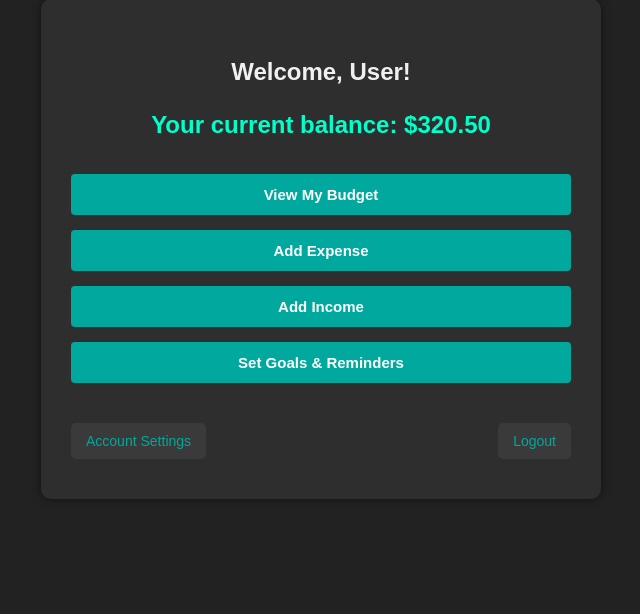
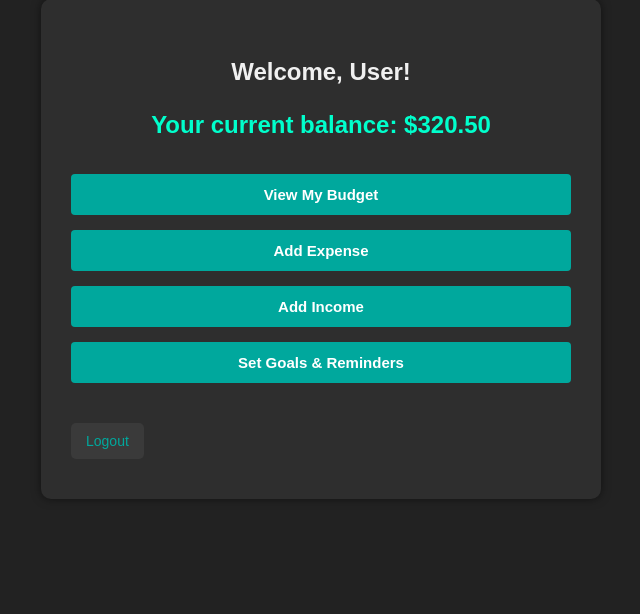
Before and after one commit to fotios11/Panas, a PHP site: page /homepage.php in a window 1280 px wide. Shown: the part 151-765 px from the top of the page, without its empty margins (319-959 px from the left). Run offline with PHP 8.4, Linux system fonts and the light colour scheme.

Commit message:
removed settings button

```diff
--- a/homepage.php
+++ b/homepage.php
@@ -24,7 +24,6 @@
 </div>
 
     <div class="settings">
-      <a href="#">Account Settings</a>
       <a href="logout.php" class="logout-button">Logout</a>
     </div>
   </div>
```
